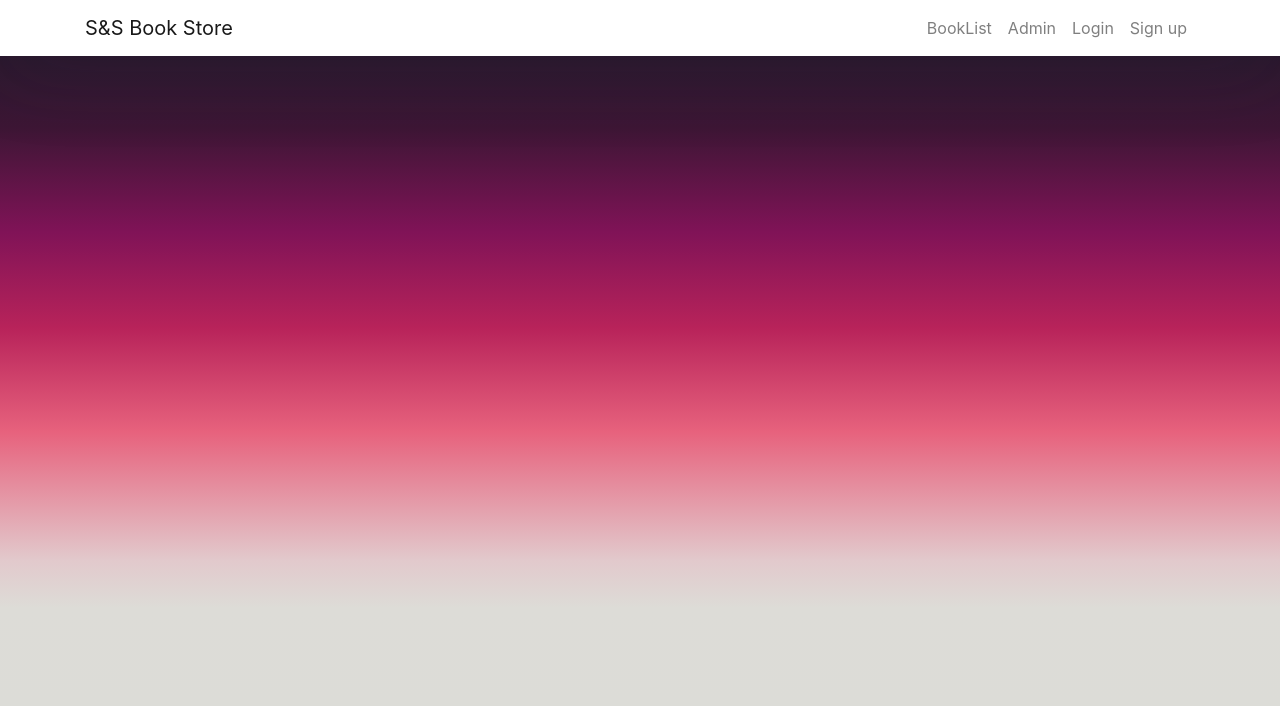
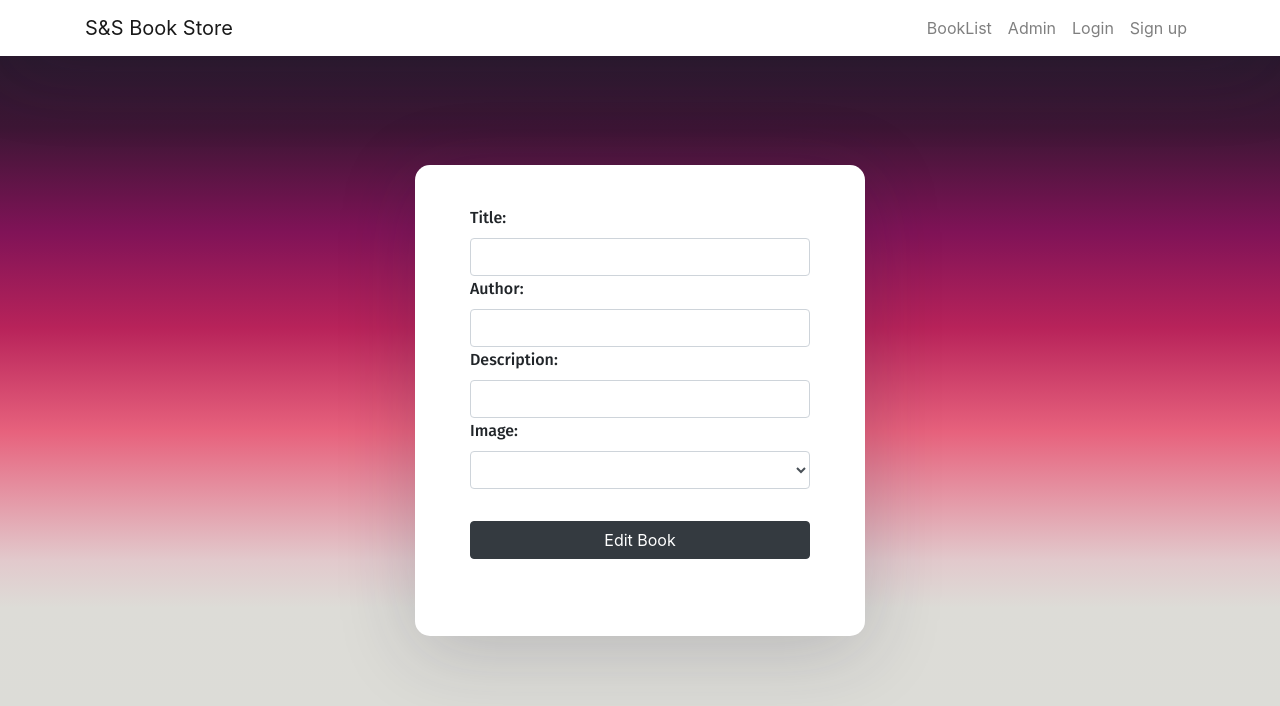
Before and after one commit to Sam-Safi/final-project-frontend, a React (Create React App) app: page /editbook/1 in a window 1280 px wide. Shown: the top 706 px of the page. Built offline with nearby package versions, Linux system fonts and the light colour scheme; no server answers.

Commit message:
editbook form not working yet

```diff
--- a/src/App.js
+++ b/src/App.js
@@ -6,9 +6,11 @@ import { Login } from "./components/auth/Login";
 import { SignUp } from "./components/auth/Signup";
 import { Admin } from "./components/Admin";
 import { BookList } from "./components/BookList";
+import { EditBook } from "./components/EditBook";
 
 function App() {
   const [userLogin, setUserLogin] = useState(false);
+
   return (
     <Router>
       <div className="App">
@@ -69,13 +71,10 @@ function App() {
               )}
             ></Route>
             <Route path="/sign-up" component={SignUp} />
-            <Route path="/admin" component={Admin} />
+            {userLogin && <Route path="/admin" component={Admin} />}
 
-            {userLogin && (
-              <React.Fragment>
-                <Route path="/booklist" component={BookList} />
-              </React.Fragment>
-            )}
+            {userLogin && <Route path="/booklist" component={BookList} />}
+            <Route path="/editbook/:bookid" component={EditBook} />
           </Switch>
         </div>
       </div>
--- a/src/components/Book.js
+++ b/src/components/Book.js
@@ -30,9 +30,13 @@ const Book = props => {
           </Button>
           <Button
             color="primary"
-            onClick={() => props.handleEdit(props.book._id)}
+            href={"/editbook/" + props.book._id}
+            // onClick={
+            //   () => props.handleEdit(`/editbook/${props.book._id}`)
+            //   // this.props.history.push(`/editbook/${props.book._id}`)
+            // }
           >
-            Edit
+            Edit Book
           </Button>
         </CardBody>
       </Card>
--- a/src/components/BookList.js
+++ b/src/components/BookList.js
@@ -61,7 +61,14 @@ export class BookList extends Component {
     }
 
     return this.state.books.map(book => {
-      return <Book key={book._id} book={book} onDelete={this.handleDelete} />;
+      return (
+        <Book
+          key={book._id}
+          book={book}
+          onDelete={this.handleDelete}
+          onClick={this.handleEdit}
+        />
+      );
     });
   }
   render() {
--- /dev/null
+++ b/src/components/EditBook.js
@@ -0,0 +1,135 @@
+import React, { Component } from "react";
+import { Button, Form, FormGroup, Label, Input } from "reactstrap";
+
+export class EditBook extends Component {
+  constructor(props) {
+    super(props);
+
+    this.state = {
+      title: "",
+      author: "",
+      description: "",
+      image: ""
+    };
+    this.handleChange = this.handleChange.bind(this);
+  }
+
+  handleChange(event) {
+    this.setState({ [event.target.name]: event.target.value });
+  }
+  toggle = () => {
+    this.setState({
+      modal: !this.state.modal
+    });
+  };
+
+  handleEdit = () => {
+    const myHeaders = new Headers();
+    myHeaders.append("Content-Type", "application/x-www-form-urlencoded");
+
+    const urlencoded = new URLSearchParams();
+    urlencoded.append("title", this.state.title);
+    urlencoded.append("author", this.state.author);
+    urlencoded.append("description", this.state.description);
+    urlencoded.append("image", this.state.image);
+
+    const requestOptions = {
+      method: "PUT",
+      headers: myHeaders,
+      body: urlencoded,
+      redirect: "follow",
+      credentials: "same-origin"
+    };
+    const bookID = this.props.match.params.bookid;
+
+    fetch(`/private/book/${bookID}`, requestOptions)
+      .then(response => response.json())
+      .then(result => {
+        this.setState({ books: result });
+        console.log(result);
+        this.fetchBookList();
+      })
+      .catch(error => console.log("error", error));
+  };
+
+  fetchBookList() {
+    const requestOptions = {
+      method: "GET",
+      redirect: "follow"
+    };
+
+    fetch("/book/find", requestOptions)
+      .then(response => response.json())
+      .then(result => {
+        this.setState({ books: result });
+        console.log(result);
+      })
+      .catch(error => console.log("error", error));
+  }
+  componentDidMount() {
+    const requestOptions = {
+      method: "GET",
+      redirect: "follow"
+    };
+
+    const bookID = this.props.match.params.bookid;
+    console.log(bookID);
+
+    fetch(`/private/book/${bookID}`, requestOptions)
+      .then(response => {
+        console.log(response);
+        return response.json();
+      })
+      .then(result => {
+        this.setState({
+          title: result.title,
+          author: result.author,
+          description: result.description,
+          image: result.image
+        });
+        console.log(result);
+      })
+      .catch(error => console.log("error", error));
+  }
+  render() {
+    return (
+      <div className="auth-inner">
+        <Form onSubmit={this.handleEdit} className="form">
+          <FormGroup>
+            <Label for="title">Title:</Label>
+            <Input
+              color="black"
+              type="text"
+              name="title"
+              placeholder=""
+              value={this.state.title}
+              onChange={this.handleChange}
+            />
+            <Label for="author">Author:</Label>
+            <Input
+              type="text"
+              name="author"
+              id="author"
+              placeholder=""
+              value={this.state.author}
+              onChange={this.handleChange}
+            />
+            <Label for="description">Description:</Label>
+            <Input
+              type="text"
+              name="description"
+              placeholder=""
+              value={this.state.description}
+              onChange={this.handleChange}
+            />
+            <Label for="image">Image:</Label>
+            <Input type="select" name="image"></Input>
+            <Button color="dark" style={{ marginTop: "2rem" }} block>
+              Edit Book
+            </Button>
+          </FormGroup>
+        </Form>
+      </div>
+    );
+  }
+}
--- a/src/index.css
+++ b/src/index.css
@@ -97,3 +97,6 @@ code {
   font-family: source-code-pro, Menlo, Monaco, Consolas, "Courier New",
     monospace;
 }
+.btn {
+  margin-bottom: 2rem;
+}
```
